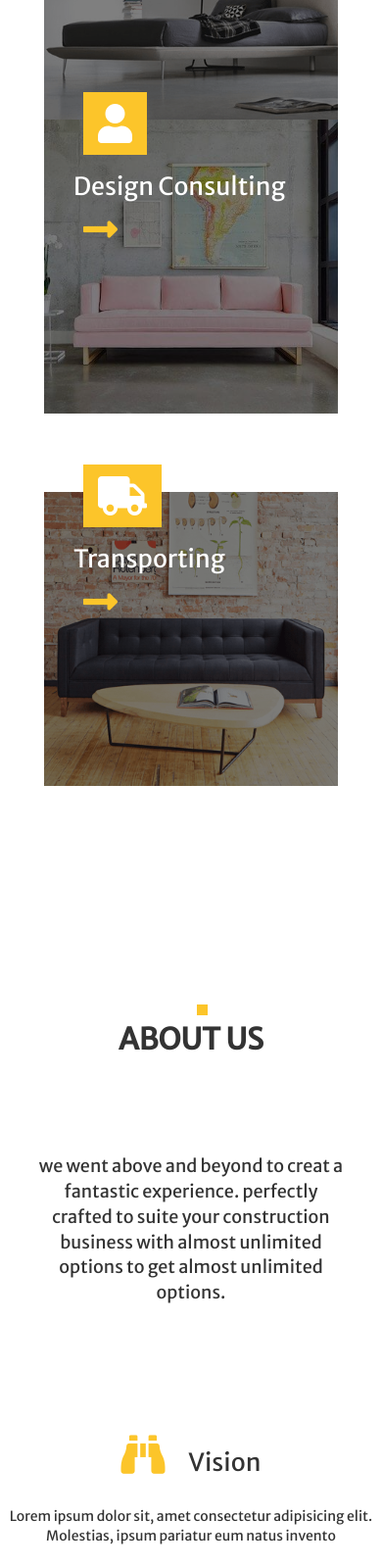
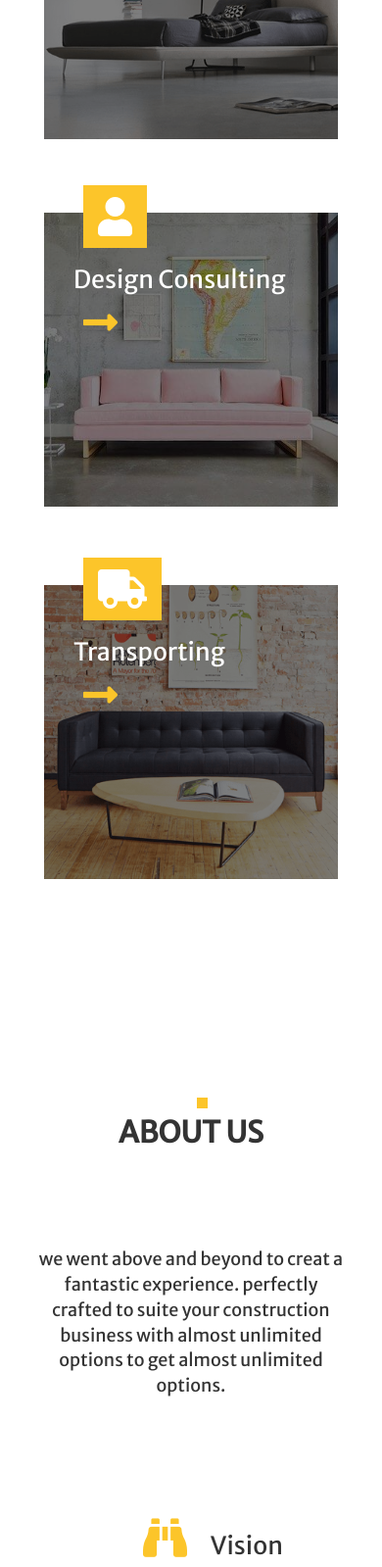
Before and after one commit to devAsaeed/costruire, a plain HTML site: page index.html in a window 390 px wide. Shown: the part 1940-3539 px from the top of the page at 98% size. Drawn offline with Linux system fonts and the light colour scheme; a web font is replaced by a local one.

Commit message:
Add files via upload

```diff
--- a/css/main.css
+++ b/css/main.css
@@ -44,7 +44,8 @@ a:hover , .active {
     background-color:var(--main-bg-color)
 }
 body {
-    font-family: 'Merriweather Sans', sans-serif
+    font-family: 'Merriweather Sans', sans-serif;
+    overflow-x:hidden
 }
 
 /* start address */
@@ -231,7 +232,7 @@ header .right i {
 }
 /* start about */
 .about .about-item {
-    padding: 10px
+    padding-left: 60px
 }
 .about .about-item h3 {
     font-size: 25px;
@@ -291,7 +292,7 @@ header .right i {
 .hover-img a i{
     color: var(--p-color);
     font-size: 45px;
-    margin-top: 130px;
+    margin-top: 85px;
 }
 .load-more {
     padding: 20px;
@@ -590,6 +591,9 @@ header .right i {
     .services .service {
         margin: 30px auto
     }
+    .services .item-c{
+        margin-top: 125px;
+    }
     .about .about-item {
         text-align: center
     }
```
